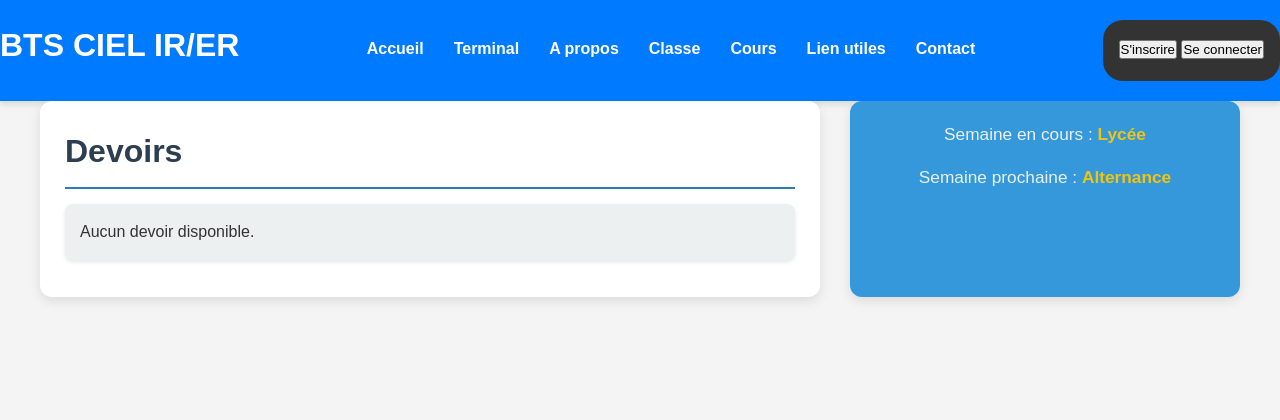
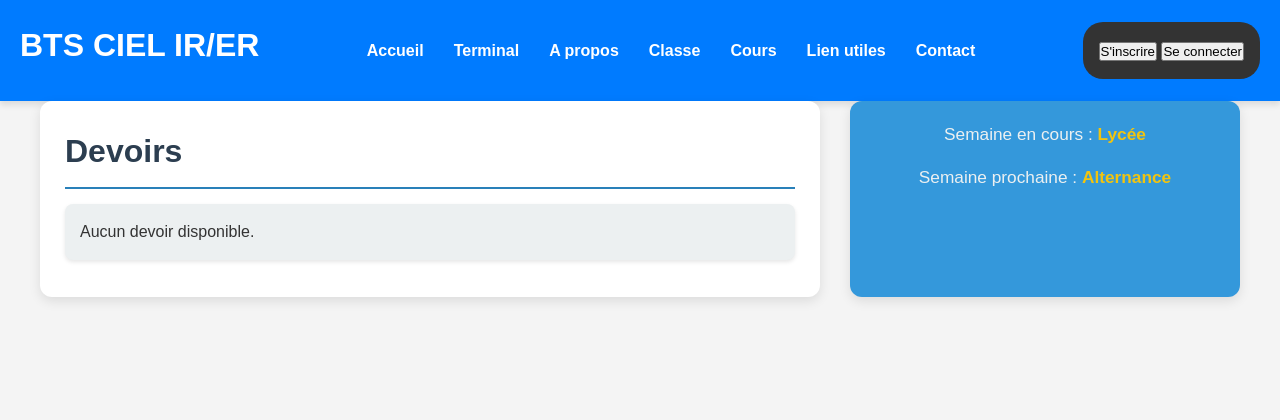
Before and after one commit to LincolnKermit/learn-stream-edu, a Flask app: page / in a window 1280 px wide. Shown: the top 420 px of the page. Run offline with Flask 3, Linux system fonts and the light colour scheme; data that the repository does not hold is empty.

Commit message:
Update base_style.css

```diff
--- a/webapp/static/base_style.css
+++ b/webapp/static/base_style.css
@@ -27,22 +27,25 @@ body {
     border-radius: 5px;
     cursor: pointer;
 }
+
 .container {
     display: flex;
     justify-content: space-between;
     width: 100%;
     padding: 20px;
     background-color: #313131;
-          height:200px;
+    height: 200px;
     font-size: 20px;
 }
 
 /* Header styling */
-header{
+header {
     background: #007bff;
     color: white;
     display: flex;
-    padding: 20px 0;
+    justify-content: space-between;
+    align-items: center;
+    padding: 20px;
     text-align: center;
     box-shadow: 0 4px 6px rgba(0, 0, 0, 0.1);
 }
@@ -53,8 +56,7 @@ header h1 {
 
 header nav {
     flex: 1;
-    text-align: center; /* Centrer la navigation */
-    padding-top: 1em;
+    text-align: center;
     width: 100%;
 }
 
@@ -78,22 +80,20 @@ header nav ul li a:hover {
     text-decoration: underline;
 }
 
-header div{
+header div {
     padding: 1em;
     background-color: #333;
     border-radius: 20px;
 }
 
-div a {
+header div a {
     text-decoration: none;
-    color:white;
+    color: white;
 }
 
-div a:hover {
-    text-decoration: none;
-    color:rgb(253, 23, 23);
+header div a:hover {
+    color: rgb(253, 23, 23);
 }
-
 
 /* Footer styling */
 footer {
```
Lines whose indentation alone changed are shown as unchanged.
